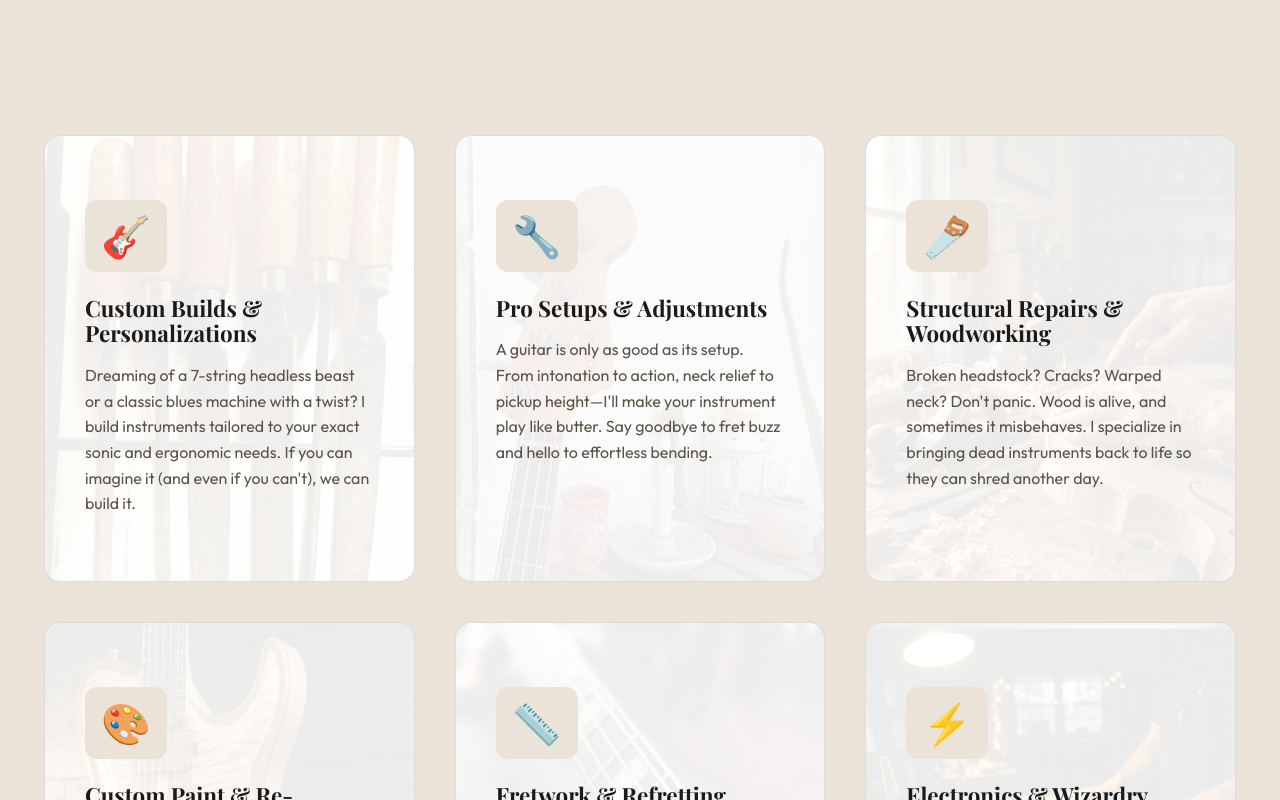
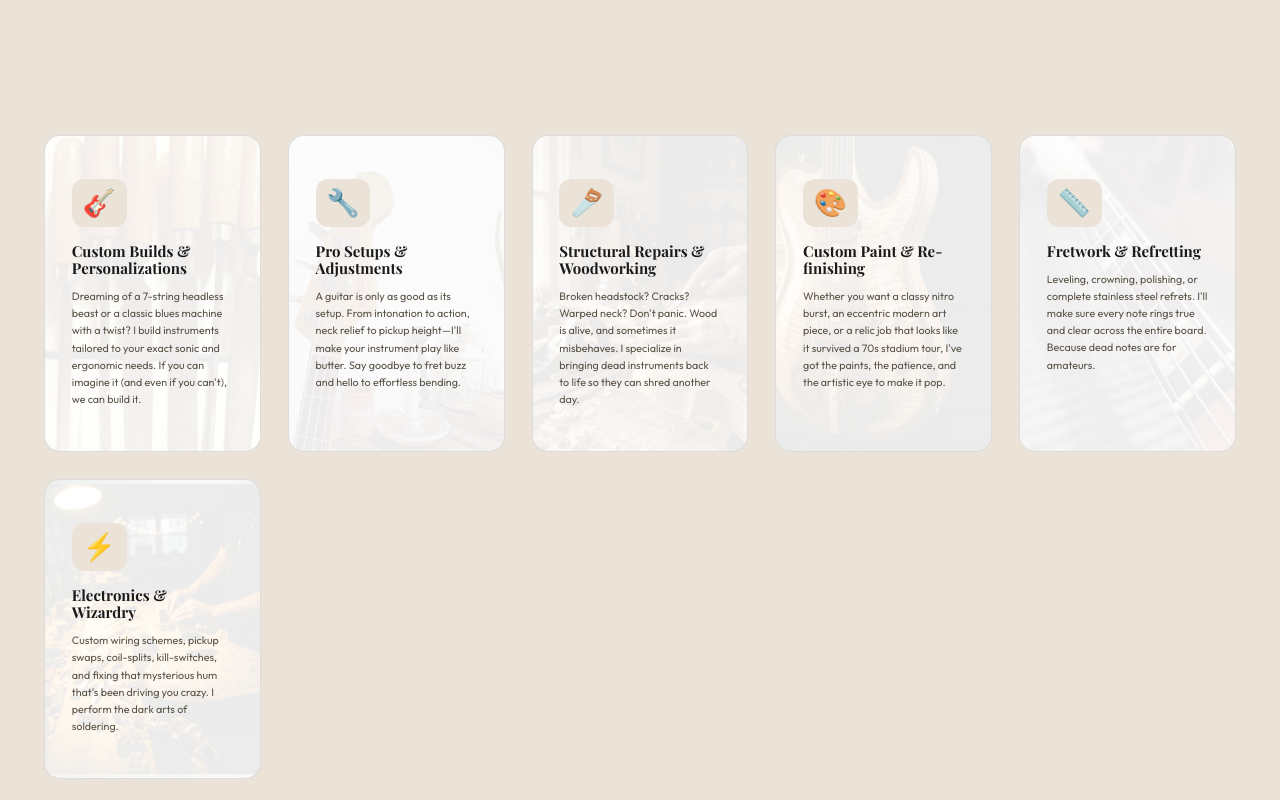
Before and after one commit to JoanDidac/Brut-Guitars, a React (Vite) app: page / in a window 1280 px wide. Shown: the part 4700-5500 px from the top of the page. Built offline with nearby package versions, Linux system fonts and the light colour scheme; a web font is replaced by a local one.

Commit message:
style(services): scale cards and inner elements down by 33%

```diff
--- a/src/components/Services.css
+++ b/src/components/Services.css
@@ -45,8 +45,8 @@
 
 .services__grid {
     display: grid;
-    grid-template-columns: repeat(auto-fit, minmax(300px, 1fr));
-    gap: var(--space-lg);
+    grid-template-columns: repeat(auto-fit, minmax(200px, 1fr));
+    gap: calc(var(--space-lg) * 0.67);
     position: relative;
     z-index: 2;
     /* Ensure it stays above the moving header text */
@@ -55,7 +55,7 @@
 
 .services__card {
     background: var(--color-bg-card);
-    padding: var(--space-xl) var(--space-lg);
+    padding: calc(var(--space-xl) * 0.67) calc(var(--space-lg) * 0.67);
     border-radius: var(--radius-lg);
     border: 1px solid var(--color-border-light);
     transition: box-shadow var(--transition-base), border-color var(--transition-base);
@@ -103,24 +103,24 @@
 }
 
 .services__icon {
-    font-size: 2.5rem;
+    font-size: calc(2.5rem * 0.67);
     line-height: 1;
-    margin-bottom: var(--space-md);
+    margin-bottom: calc(var(--space-md) * 0.67);
     background: var(--color-bg-alt);
-    padding: var(--space-sm);
+    padding: calc(var(--space-sm) * 0.67);
     border-radius: var(--radius-md);
 }
 
 .services__card-title {
     font-family: var(--font-display);
-    font-size: 1.4rem;
+    font-size: calc(1.4rem * 0.67);
     font-weight: 700;
-    margin-bottom: var(--space-sm);
+    margin-bottom: calc(var(--space-sm) * 0.67);
     color: var(--color-text);
 }
 
 .services__card-desc {
-    font-size: 1rem;
+    font-size: calc(1rem * 0.67);
     color: var(--color-text-muted);
     line-height: 1.6;
 }
```
